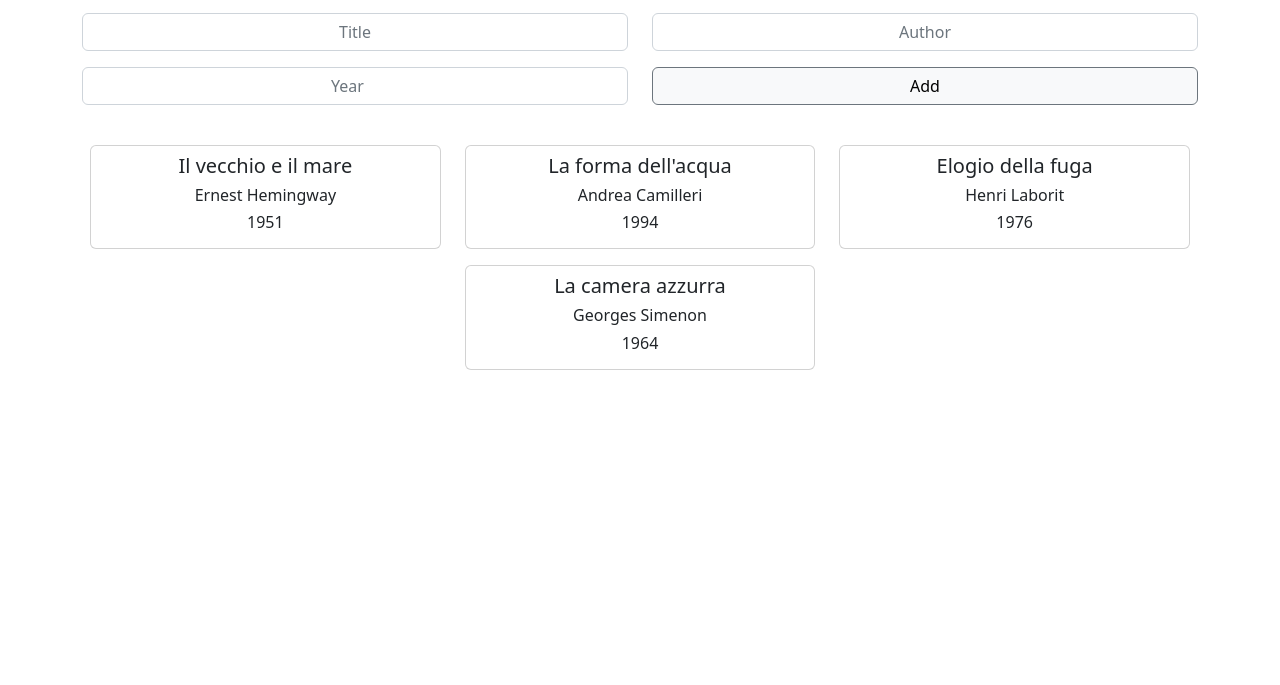
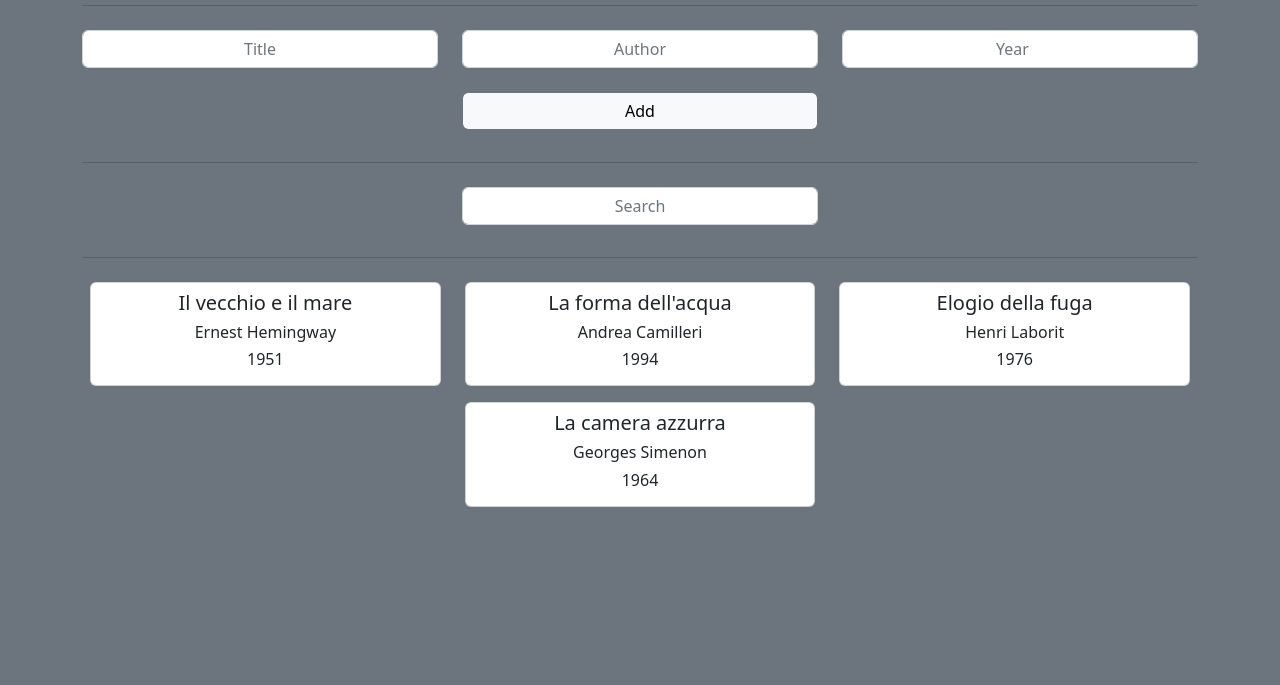
Before and after one commit to francesco-foglia/js-library, a plain HTML site: page index.html in a window 1280 px wide. Shown: the part 115-800 px from the top of the page. Drawn offline with nearby package versions, Linux system fonts and the light colour scheme.

Commit message:
Input field to search for books

```diff
--- a/index.html
+++ b/index.html
@@ -15,25 +15,40 @@
     crossorigin="anonymous"></script>
 
 </head>
-<body>
+<body class="bg-secondary">
 
   <div class="container py-5">
     <h1 class="text-center mb-4">Library</h1>
 
-    <div class="add_book row justify-content-center text-center mb-4">
-      <div class="col-lg-6 my-2">
+    <hr>
+
+    <div class="add_book row justify-content-center text-center mb-2">
+      <div class="col-lg-4 my-2">
         <input type="text" id="title" class="form-control text-center" value="" placeholder="Title">
       </div>
-      <div class="col-lg-6 my-2">
+      <div class="col-lg-4 my-2">
         <input type="text" id="author" class="form-control text-center" value="" placeholder="Author">
       </div>
-      <div class="col-lg-6 my-2">
+      <div class="col-lg-4 my-2">
         <input type="number" id="year" class="form-control text-center" value="" placeholder="Year">
       </div>
-      <div class="col-lg-6 my-2">
+    </div>
+
+    <div class="row justify-content-center mb-4">
+      <div class="col-lg-4 my-2">
         <button type="button" class="form-control btn btn-light border-secondary">Add</button>
       </div>
     </div>
+
+    <hr>
+
+    <div class="row justify-content-center mb-4">
+      <div class="col-lg-4 my-2">
+        <input type="text" id="search" class="form-control text-center" value="" placeholder="Search">
+      </div>
+    </div>
+
+    <hr>
 
     <div id="library" class="row justify-content-center text-center px-2">
 
```
